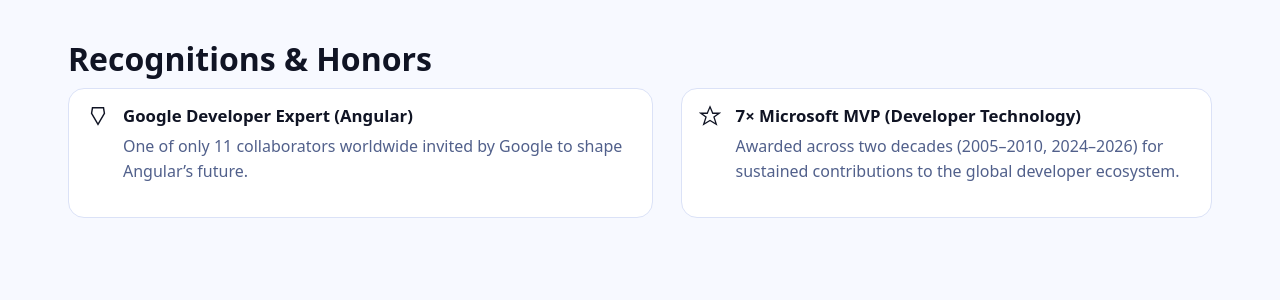
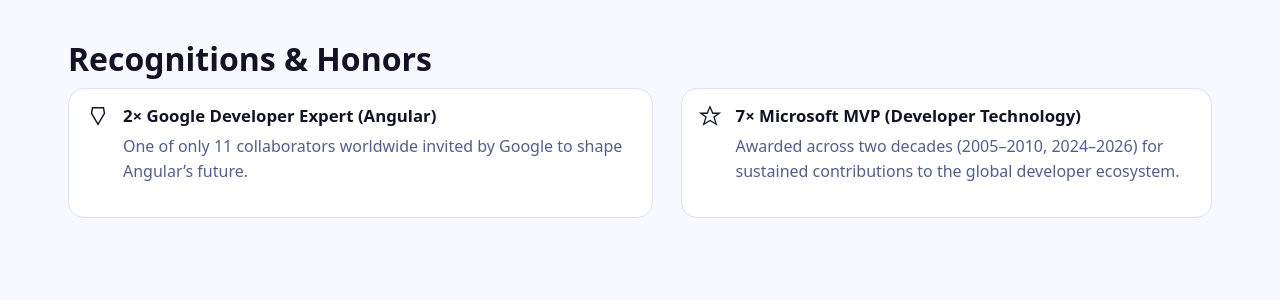
Before and after one commit to sonukapoor/sonukapoor-site.com, a Jekyll site: the page built from index.md, in a window 1280 px wide and 900 px high, scrolled down 1114 px. Shown: the part 156-456 px from the top of the window. Built offline with Jekyll 4.4.1, drawn with Linux system fonts in a browser that asks for light colours; some of the changed text lies outside the part shown.

Commit message:
Add GDE award for 2026

```diff
--- a/index.md
+++ b/index.md
@@ -92,7 +92,7 @@
     <div>
       <h1 class="title">Sonu Kapoor - Global Technology Leader in Angular, AI & Enterprise Modernization</h1>
       <div class="kickers">
-        <span class="badge" title="Google Developer Expert"><a href='/awards'>GDE (Angular)</a></span>
+        <span class="badge" title="Google Developer Expert"><a href='/awards'>2× GDE (Angular)</a></span>
         <span class="badge" title="Microsoft Most Valuable Professional"><a href='/awards'>7× Microsoft MVP</a></span>
         <span class="badge" title="Author of two Apress books"><a href='/books'>Author</a></span>
         <span class="badge" title="Core contributor to NGX-Layout"><a href='/contributions'>Open-Source Leader</a></span>
@@ -179,7 +179,7 @@
             <path d="M6 3h12l1 6-7 12L5 9l1-6z" stroke="currentColor" stroke-width="1.6"/>
           </svg>
           <div>
-            <h3>Google Developer Expert (Angular)</h3>
+            <h3>2× Google Developer Expert (Angular)</h3>
             <p class="muted">One of only 11 collaborators worldwide invited by Google to shape Angular’s future.</p>
           </div>
         </div>
```
Also changed, not shown: awards.md (+4 -0 lines).
